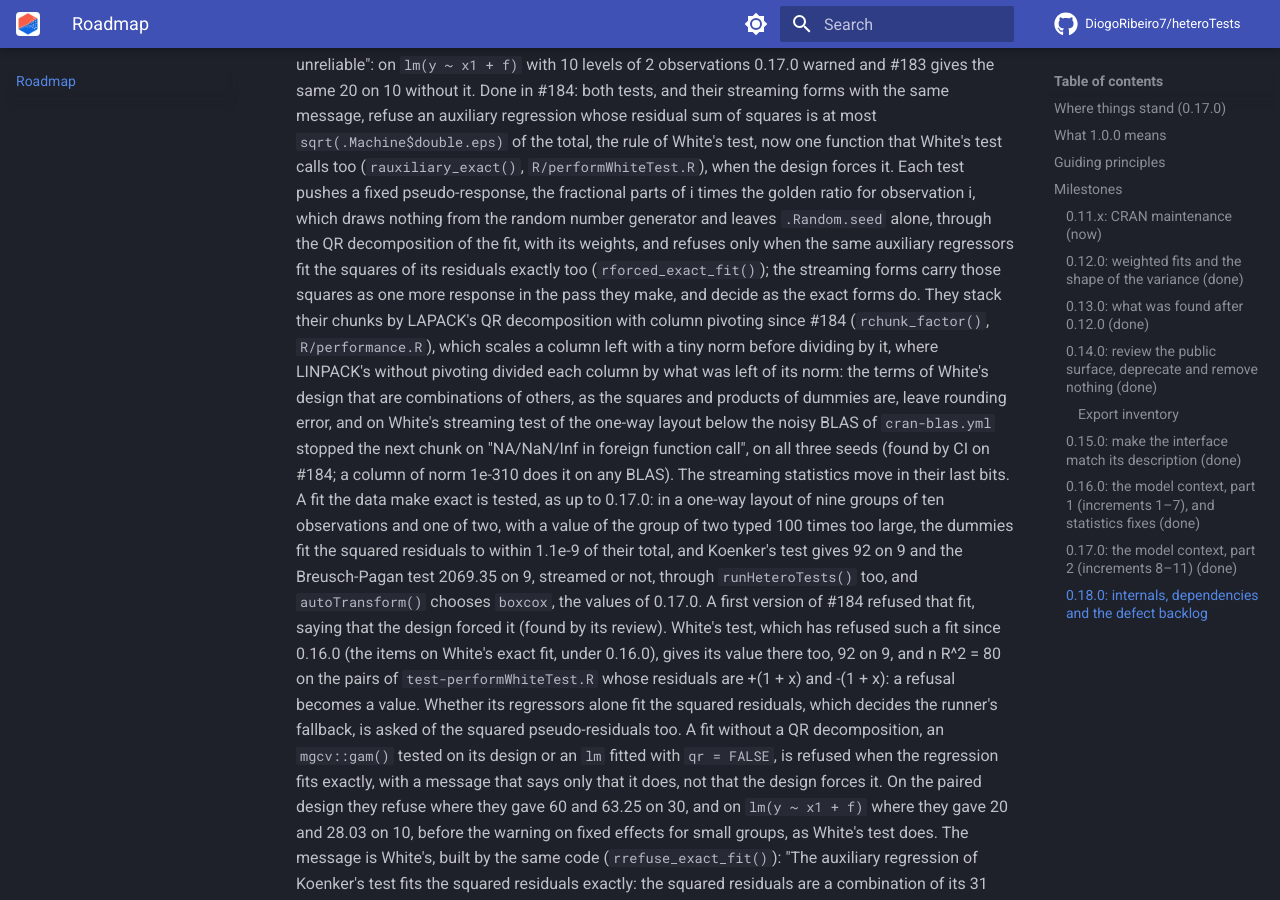
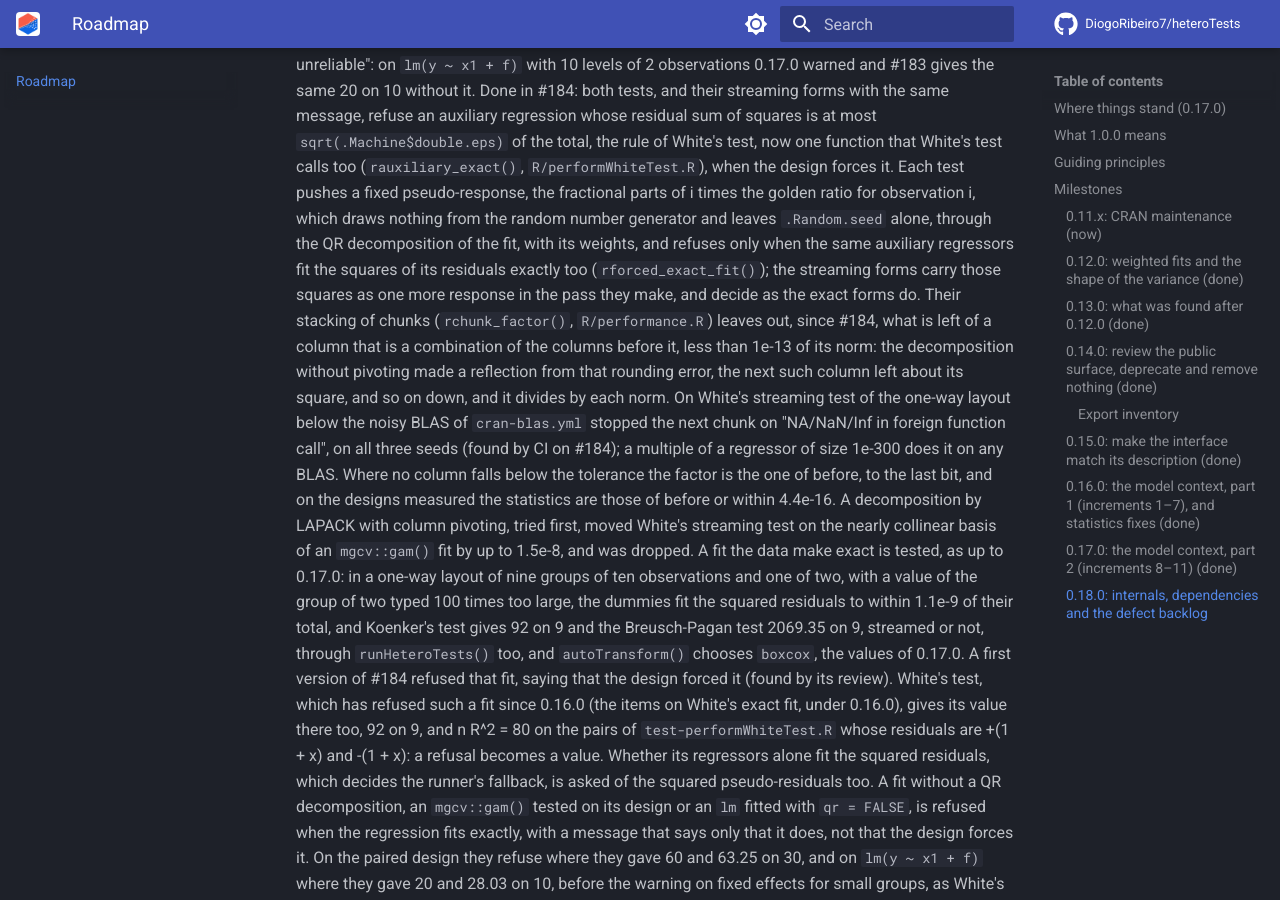
Before and after one commit to DiogoRibeiro7/heteroTests, an MkDocs documentation site: the page built from docs/roadmap.md, in a window 1280 px wide and 900 px high, scrolled down 55203 px. Built offline with MkDocs 1.6.1 and Material for MkDocs 9.7.7, drawn with Linux system fonts in a browser that asks for light colours; comment, search, counter and statistics services are not loaded.

Commit message:
Record in the roadmap the stacking that leaves out the rounding error of dependent columns, and the LAPACK decomposition tried first and dropped

```diff
--- a/docs/roadmap.md
+++ b/docs/roadmap.md
@@ -2507,17 +2507,21 @@ announced in bold in `NEWS.md`.
         with its weights, and refuses only when the same auxiliary regressors fit
         the squares of its residuals exactly too (`rforced_exact_fit()`); the
         streaming forms carry those squares as one more response in the pass
-        they make, and decide as the exact forms do. They stack their chunks by
-        LAPACK's QR decomposition with column pivoting since #184
-        (`rchunk_factor()`, `R/performance.R`), which scales a column left with a
-        tiny norm before dividing by it, where LINPACK's without pivoting divided
-        each column by what was left of its norm: the terms of White's design that
-        are combinations of others, as the squares and products of dummies are,
-        leave rounding error, and on White's streaming test of the one-way layout
-        below the noisy BLAS of `cran-blas.yml` stopped the next chunk on
-        "NA/NaN/Inf in foreign function call", on all three seeds (found by CI on
-        #184; a column of norm 1e-310 does it on any BLAS). The streaming
-        statistics move in their last bits. A fit the data make exact is
+        they make, and decide as the exact forms do. Their stacking of chunks
+        (`rchunk_factor()`, `R/performance.R`) leaves out, since #184, what is
+        left of a column that is a combination of the columns before it, less
+        than 1e-13 of its norm: the decomposition without pivoting made a
+        reflection from that rounding error, the next such column left about its
+        square, and so on down, and it divides by each norm. On White's streaming
+        test of the one-way layout below the noisy BLAS of `cran-blas.yml` stopped
+        the next chunk on "NA/NaN/Inf in foreign function call", on all three
+        seeds (found by CI on #184); a multiple of a regressor of size 1e-300
+        does it on any BLAS. Where no column falls below the tolerance the factor
+        is the one of before, to the last bit, and on the designs measured the
+        statistics are those of before or within 4.4e-16. A decomposition by
+        LAPACK with column pivoting, tried first, moved White's streaming test on
+        the nearly collinear basis of an `mgcv::gam()` fit by up to 1.5e-8, and
+        was dropped. A fit the data make exact is
         tested, as up to 0.17.0: in a one-way layout of nine groups of ten
         observations and one of two, with a value of the group of two typed 100
         times too large, the dummies fit the squared residuals to within 1.1e-9
```
Also changed, not shown: ROADMAP.md (+15 -11 lines).
